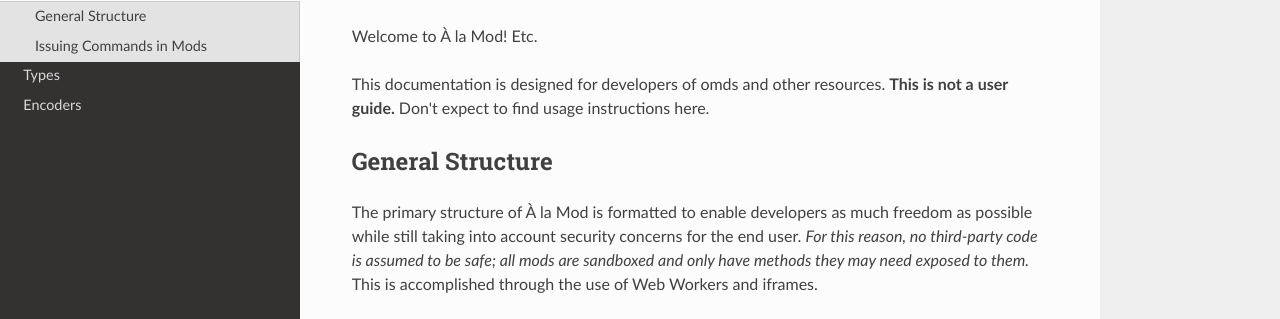
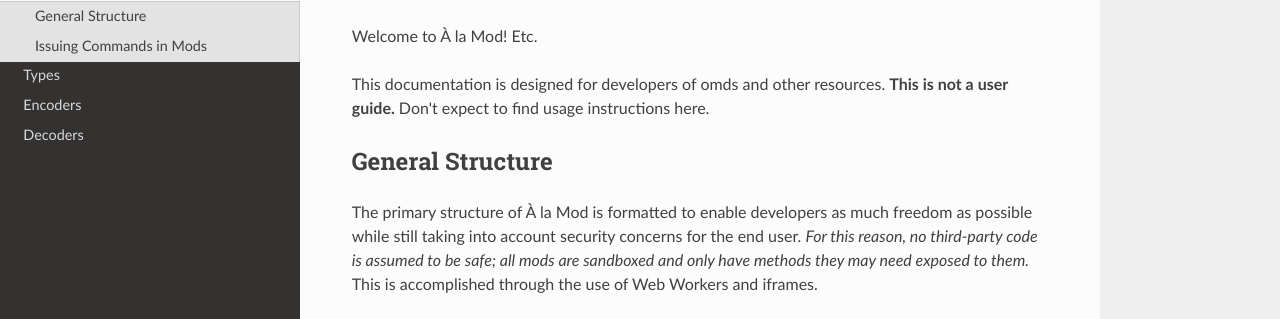
Before and after one commit to bluepichu/a-la-mod, an MkDocs documentation site: the page built from docs/index.md, in a window 1280 px wide. Shown: the part 135-454 px from the top of the page. Built offline with MkDocs 1.6.1, drawn with Linux system fonts in a browser that asks for light colours; nearby versions of some CDN libraries; old or Windows-style settings are respelled for this version of MkDocs.

Commit message:
Update yml

```diff
--- a/mkdocs.yml
+++ b/mkdocs.yml
@@ -3,4 +3,5 @@ pages:
 - [index.md, Home]
 - [types.md, Types]
 - [encoders.md, Encoders]
+- [decoders.md, Decoders]
 theme: readthedocs
```
